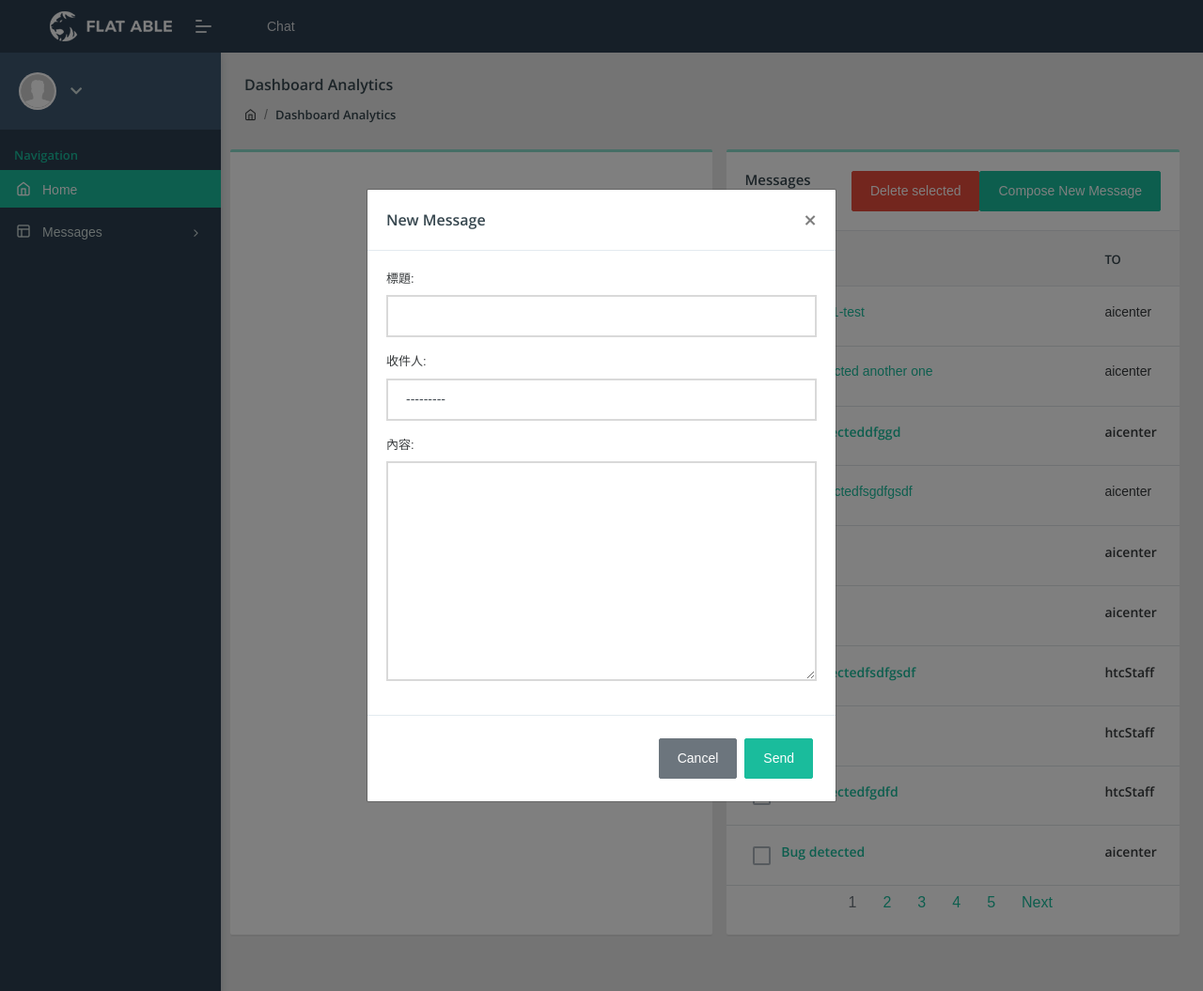
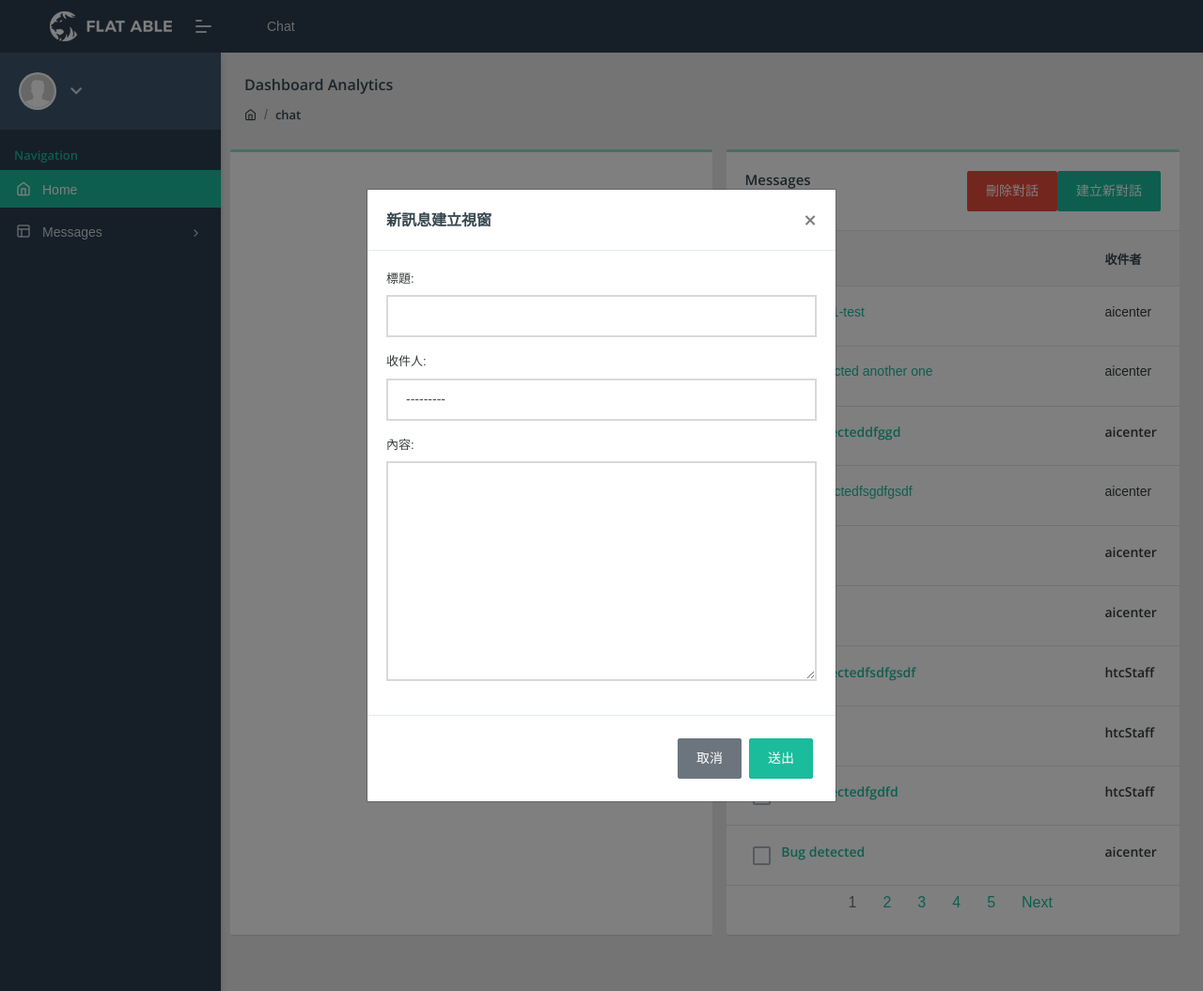
Before and after one commit to abc90155/centerWeb, a Django app: page /welcome/talking/ in a window 1280 px wide, after a click on "建立新對話". Shown: the whole page at 94% size. Run offline with Django 4.2, Linux system fonts and the light colour scheme; a user stored in the database is signed in; data comes from the database, SQL or seed files in the repository; both versions use the stored data as it was after the commit; some libraries are stand-ins or nearby versions; some web fonts are replaced.

Commit message:
No gettext CHINESE

```diff
--- a/templates/chat_base_template.html
+++ b/templates/chat_base_template.html
@@ -39,9 +39,9 @@
 					</div>
 					<div class="collapse" id="nav-user-link">
 						<ul class="list-unstyled">
-							<li class="list-group-item"><a href="user-profile.html"><i class="feather icon-user m-r-5"></i>View Profile</a></li>
-							<li class="list-group-item"><a href="{% url 'settings'%}"><i class="feather icon-settings m-r-5"></i>Settings</a></li>
-							<li class="list-group-item"><a href="{% url 'logout'%}"><i class="feather icon-log-out m-r-5"></i>Logout</a></li>
+							<li class="list-group-item"><a href="user-profile.html"><i class="feather icon-user m-r-5"></i>個人檔案</a></li>
+							<li class="list-group-item"><a href="{% url 'settings'%}"><i class="feather icon-settings m-r-5"></i>設定</a></li>
+							<li class="list-group-item"><a href="{% url 'logout'%}"><i class="feather icon-log-out m-r-5"></i>登出</a></li>
 						</ul>
 					</div>
 				</div>
@@ -101,7 +101,7 @@
                         </div>
                         <ul class="breadcrumb">
                             <li class="breadcrumb-item"><a href="index.html"><i class="feather icon-home"></i></a></li>
-                            <li class="breadcrumb-item"><a href="#!">Dashboard Analytics</a></li>
+                            <li class="breadcrumb-item"><a href="#!">chat</a></li>
                         </ul>
                     </div>
                 </div>
--- a/templates/chat_home.html
+++ b/templates/chat_home.html
@@ -37,8 +37,8 @@
       <div class="card-header">
         <h5>{% trans 'Messages'%}</h5>
         <button type="button" class="btn  btn-primary float-right" data-toggle="modal"
-          data-target="#exampleModalCenter">{% trans 'Compose New Message'%}</button>
-        <button type="submit" class="btn  btn-danger float-right">{% trans 'Delete selected'%}</button>
+          data-target="#exampleModalCenter">{% trans '建立新對話'%}</button>
+        <button type="submit" class="btn  btn-danger float-right">{% trans '刪除對話'%}</button>
 
       </div>
       <div class="card-body p-0">
@@ -54,11 +54,11 @@
                       <span class="custom-control-label"></span>
                     </label>
                   </div>
-                  {% trans 'Title'%}
+                  {% trans '對話標題'%}
                 </th>
-                <th>{% trans 'To'%}</th>
-                <th>{% trans 'Sent Date'%}</th>
-                <th class="text-right">{% trans 'Viewed'%}</th>
+                <th>{% trans '收件者'%}</th>
+                <th>{% trans '日期'%}</th>
+                <th class="text-right">{% trans '已讀'%}</th>
               </tr>
             </thead>
             <tbody>
@@ -149,7 +149,7 @@
       <form method="POST" action="{% url 'talking' %}">
         {% csrf_token %}
         <div class="modal-header">
-          <h5 class="modal-title" id="exampleModalLongTitle">New Message</h5>
+          <h5 class="modal-title" id="exampleModalLongTitle">新訊息建立視窗</h5>
           <button type="button" class="close" data-dismiss="modal" aria-label="Close">
             <span aria-hidden="true">&times;</span>
           </button>
@@ -159,8 +159,8 @@
           {{form.as_p}}
         </div>
         <div class="modal-footer">
-          <button type="button" class="btn btn-secondary" data-dismiss="modal">Cancel</button>
-          <button type="submit" class="btn btn-primary" value="save">{% trans 'Send' %}</button>
+          <button type="button" class="btn btn-secondary" data-dismiss="modal">取消</button>
+          <button type="submit" class="btn btn-primary" value="save">{% trans '送出' %}</button>
         </div>
       </form>
     </div>
--- a/welcome/forms.py
+++ b/welcome/forms.py
@@ -77,10 +77,10 @@ class ProfileForm(forms.ModelForm):
         model = Profile
         fields = ['company', 'department', 'workid', 'type']
         labels = {
-            'company': 'Company',
-            'department': 'Department',
-            'workid': 'Work ID',
-            'type': 'User Type'
+            'company': '公司',
+            'department': '部門',
+            'workid': '員工編號',
+            'type': '部門分類'
         }
         widgets = {
             'company': forms.Select(choices=USER_COMPANY_CHOICES, attrs={'class': 'form-control'}),
```
Also changed, not shown: templates/settings.html (+7 -8 lines), db.sqlite3.
